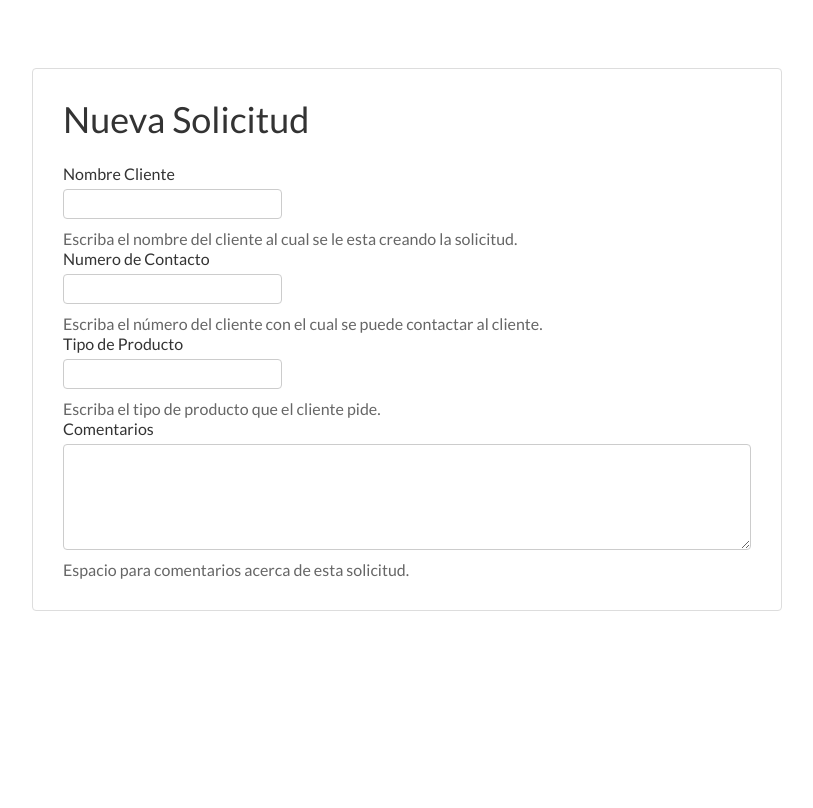
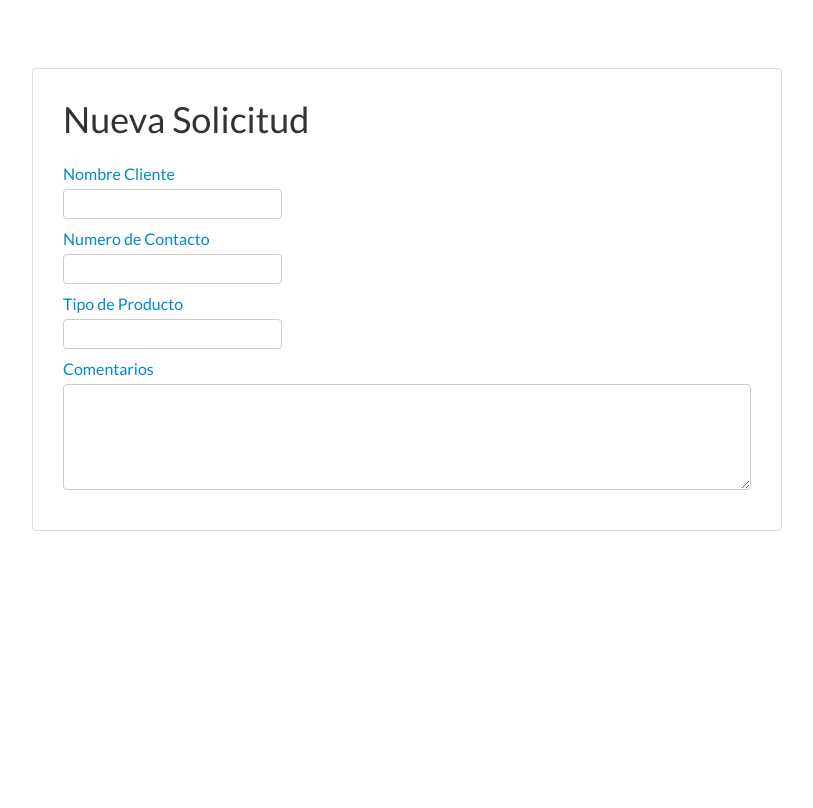
Before and after one commit to HectorJDK/multiproveedores, a CakePHP app: the page made by app/View/Requests/add.ctp in a window 1280 px wide. Shown: the whole page, without its empty margins (128-941 px from the left). Run offline with PHP 8.4 and a stand-in for CakePHP, Linux system fonts and the light colour scheme; the template is opened without the code that fills it: most values are stand-ins (such as "Sample title", 1, 10 or a date in 2020); form fields are guessed from the names that the template uses; some libraries are stand-ins or nearby versions.

Commit message:
form helpers new request

```diff
--- a/app/View/Requests/add.ctp
+++ b/app/View/Requests/add.ctp
@@ -3,15 +3,14 @@
   <h2>Nueva Solicitud</h2>
 
   <?php echo $this->Form->create('Request', $options_for_form);  ?>
-  <?php
-  echo $this->Form->input('XML.cl-nombre', array('id' => 'cl-nombre', 'label' => 'Nombre Cliente')); ?>
-   <span class="help-block">Escriba el nombre del cliente al cual se le esta creando la solicitud.</span>
-   <?php echo $this->Form->input('XML.cl-numero', array('id' => 'cl-numero', 'label' => 'Numero de Contacto'));?>
-   <span class="help-block">Escriba el número del cliente con el cual se puede contactar al cliente.</span>
-  <?php echo $this->Form->input('XML.pd-tipo', array('id' => 'pd-tipo', 'label' => 'Tipo de Producto'));?>
-   <span class="help-block">Escriba el tipo de producto que el cliente pide.</span>
-  <?php echo $this->Form->input('Request.comment', array('label' => 'Comentarios', 'class' => 'input-block', 'rows' => 5));?>
-   <span class="help-block">Espacio para comentarios acerca de esta solicitud.</span>
+
+   <a href="#" data-toggle="tooltip" data-placement="bottom" title="" data-original-title="Escriba el nombre del cliente que pide la solicitud"><?php echo $this->Form->input('XML.cl-nombre', array('id' => 'cl-nombre', 'label' => 'Nombre Cliente')); ?></a>
+
+   <a href="#" data-toggle="tooltip" data-placement="bottom" title="" data-original-title="Escriba el numero de contacto del cliente"><?php echo $this->Form->input('XML.cl-numero', array('id' => 'cl-numero', 'label' => 'Numero de Contacto'));?></a>
+
+  <a href="#" data-toggle="tooltip" data-placement="bottom" title="" data-original-title="Escriba el tipo de producto del cual se hace la solicitud"><?php echo $this->Form->input('XML.pd-tipo', array('id' => 'pd-tipo', 'label' => 'Tipo de Producto'));?></a>
+
+  <a href="#" data-toggle="tooltip" data-placement="bottom" title="" data-original-title="Espacio para comentarios acerca de esta solicitud"> <?php echo $this->Form->input('Request.comment', array('label' => 'Comentarios', 'class' => 'input-block', 'rows' => 5));?></a>
 
   <div class="text-right">
   <?php
```
